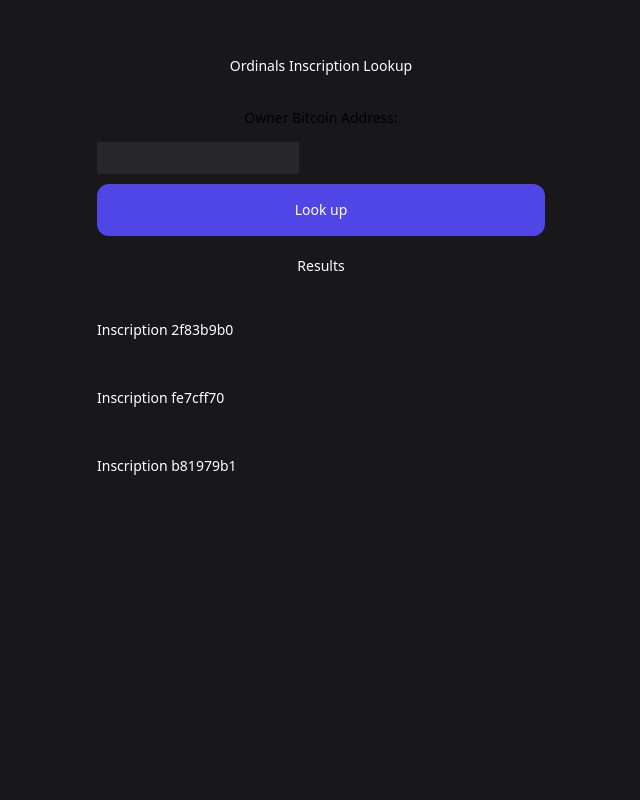
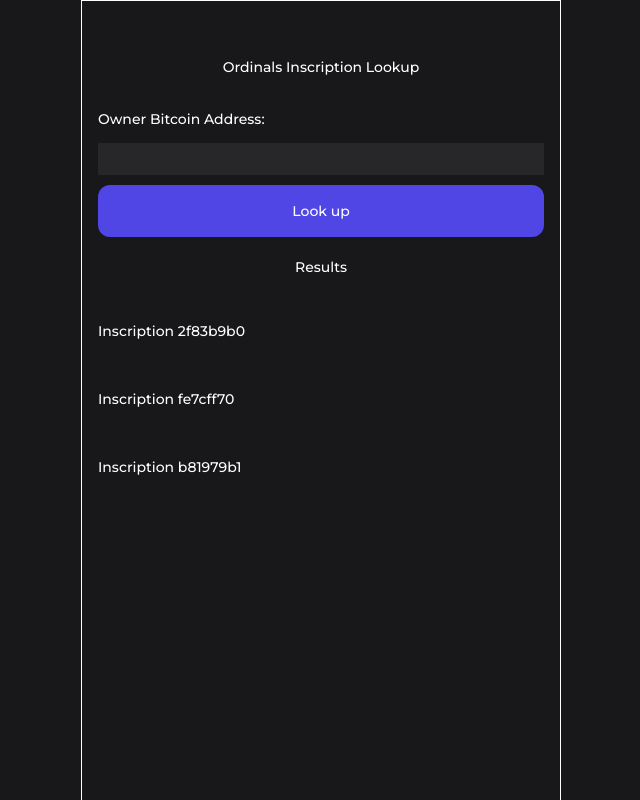
Before and after one commit to aryzing/ordinal-inscriptions-browser, a React (Vite) app: page / in a window 1280 px wide. Shown: the top 800 px of the page, without its empty margins (319-959 px from the left). Built offline with nearby package versions, Linux system fonts and the light colour scheme.

Commit message:
Separate reusable components

```diff
--- a/index.html
+++ b/index.html
@@ -1,8 +1,14 @@
-<!DOCTYPE html>
+<!doctype html>
 <html lang="en">
   <head>
     <meta charset="UTF-8" />
     <link rel="icon" type="image/svg+xml" href="/favicon.png" />
+    <link rel="preconnect" href="https://fonts.googleapis.com" />
+    <link rel="preconnect" href="https://fonts.gstatic.com" crossorigin />
+    <link
+      href="https://fonts.googleapis.com/css2?family=Montserrat:wght@500&display=swap"
+      rel="stylesheet"
+    />
     <meta name="viewport" content="width=device-width, initial-scale=1.0" />
     <title>Secret Key Labs -- Technical Assessment</title>
   </head>
--- a/src/App.tsx
+++ b/src/App.tsx
@@ -1,14 +1,15 @@
 import { Header } from "./components/headers";
+import { Text } from "./components/text";
 import "./index.css";
 
 function InscriptionLookup() {
   return (
-    <form className="flex max-w-[480px] w-full flex-col items-center mx-auto py-12">
+    <form className="flex flex-col items-center">
       <Header>Ordinals Inscription Lookup</Header>
       <div className="self-stretch flex w-full flex-col items-stretch mt-8 mb-[566px] px-4">
-        <label className="text-center text-sm font-medium">
-          Owner Bitcoin Address:
-          <input className="bg-zinc-800 flex shrink-0 h-8 flex-col mt-3.5" />
+        <label>
+          <Text>Owner Bitcoin Address:</Text>
+          <input className="bg-zinc-800 h-8 mt-3.5 w-full text-white" />
         </label>
         <button className="text-white text-center text-sm font-medium whitespace-nowrap bg-indigo-600 justify-center items-center mt-2.5 px-16 py-4 rounded-xl">
           Look up
@@ -38,7 +39,9 @@ function InscriptionLookup() {
 export default function App() {
   return (
     <div className="bg-zinc-900">
-      <InscriptionLookup />
+      <div className="max-w-[480px] w-full mx-auto py-12 border border-white">
+        <InscriptionLookup />
+      </div>
     </div>
   );
 }
--- a/src/components/headers.tsx
+++ b/src/components/headers.tsx
@@ -1,6 +1,9 @@
-export function Header(props: { children: React.ReactNode }) {
+export function Header(props: {
+  children: React.ReactNode;
+  className?: string;
+}) {
   return (
-    <header className="text-white text-center text-sm font-medium whitespace-nowrap mt-2">
+    <header className={`text-white text-sm mt-2 ${props.className}`}>
       {props.children}
     </header>
   );
--- a/src/components/text.tsx
+++ b/src/components/text.tsx
@@ -1,3 +1,7 @@
-export function Text(props: { children: React.ReactNode }) {
-  return <div className="text-white text-sm font-medium">{props.children}</div>;
+export function Text(props: { children: React.ReactNode; className?: string }) {
+  return (
+    <div className={`text-white text-sm ${props.className}`}>
+      {props.children}
+    </div>
+  );
 }
--- a/tailwind.config.js
+++ b/tailwind.config.js
@@ -3,6 +3,9 @@ export default {
   content: ["./index.html", "./src/**/*.{js,ts,jsx,tsx}"],
   theme: {
     extend: {},
+    fontFamily: {
+      sans: 'Montserrat, ui-sans-serif, system-ui, sans-serif, "Apple Color Emoji", "Segoe UI Emoji", "Segoe UI Symbol", "Noto Color Emoji"',
+    },
   },
   plugins: [],
 };
```
